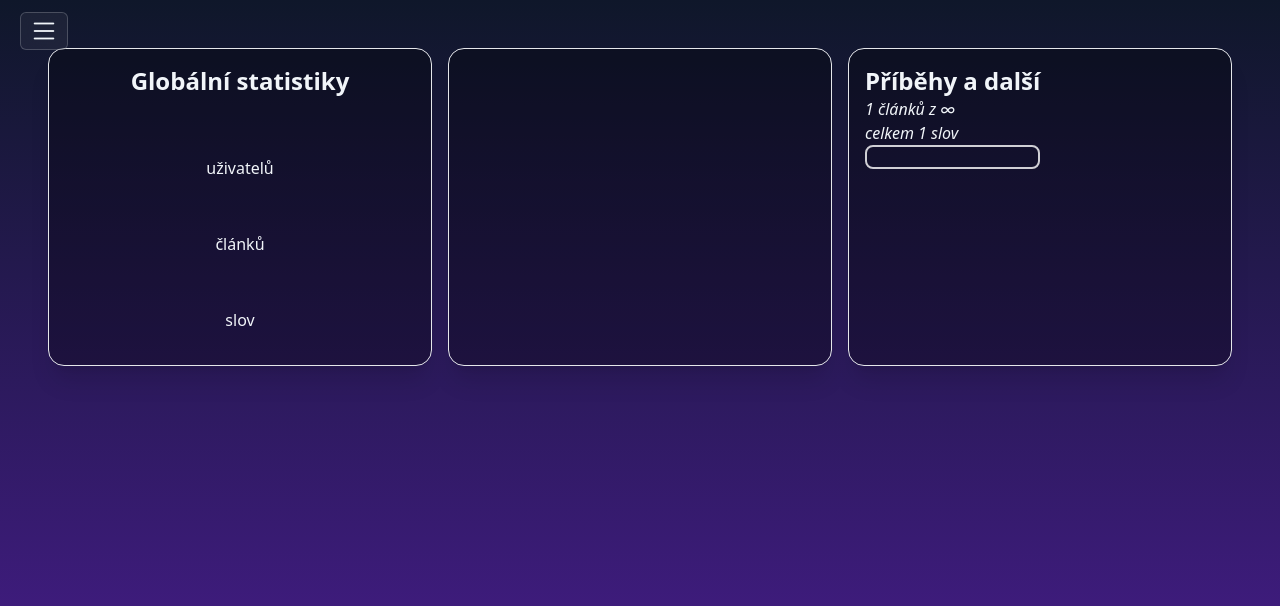
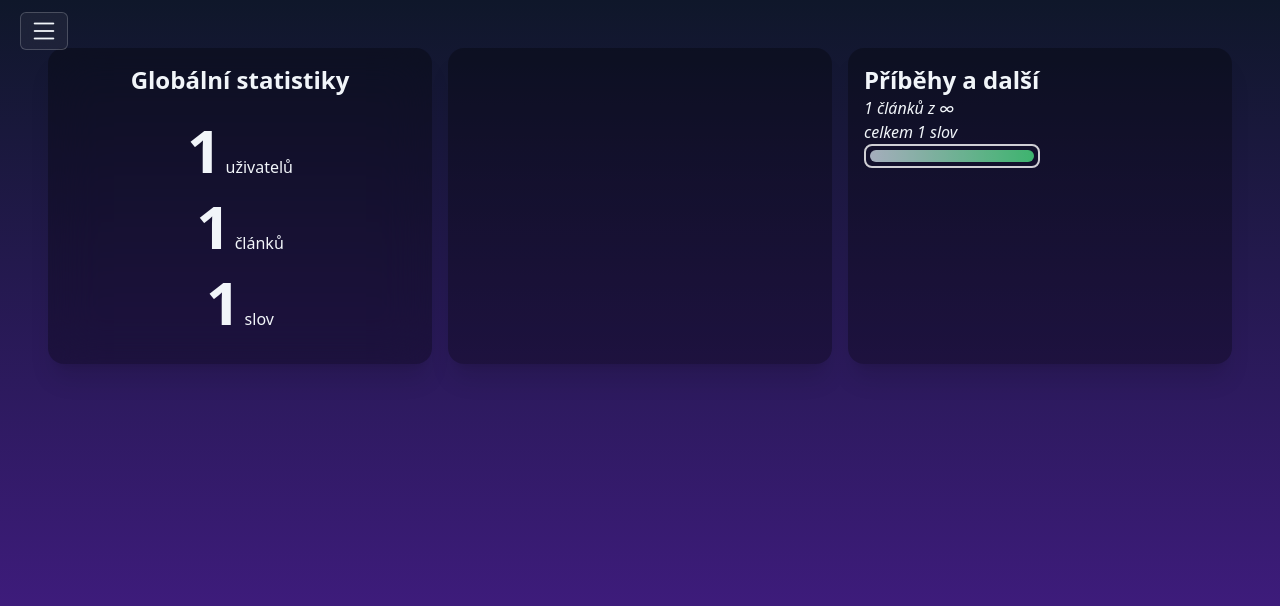
Before and after one commit to scp-cs/translatordb_web, a Flask app: page /stats in a window 1280 px wide. Shown: the top 606 px of the page. Run offline with Flask 3, Linux system fonts and the light colour scheme; tables that the repository leaves empty hold one stand-in row (values such as "Sample post").

Commit message:
Finish stats

```diff
--- a/static/css/src/style.css
+++ b/static/css/src/style.css
@@ -1,4 +1,4 @@
-@import url('https://fonts.googleapis.com/css2?family=Assistant:ital,wght@0,300;0,400;0,600;0,700;1,300;1,400&display=swap');
+@import url('https://fonts.googleapis.com/css2?family=IBM+Plex+Sans:ital,wght@0,300;0,400;0,600;0,700;1,300;1,400&display=swap');
 @tailwind base;
 @tailwind components;
 @tailwind utilities;
--- a/static/css/style.css
+++ b/static/css/style.css
@@ -1,4 +1,4 @@
-@import url('https://fonts.googleapis.com/css2?family=Assistant:ital,wght@0,300;0,400;0,600;0,700;1,300;1,400&display=swap');
+@import url('https://fonts.googleapis.com/css2?family=IBM+Plex+Sans:ital,wght@0,300;0,400;0,600;0,700;1,300;1,400&display=swap');
 
 /*
 ! tailwindcss v3.2.4 | MIT License | https://tailwindcss.com
@@ -1074,8 +1049,8 @@ video {
   --tw-gradient-to: #4c1d95;
 }
 
-.to-red-400{
-  --tw-gradient-to: #f87171;
+.to-green-400{
+  --tw-gradient-to: #4ade80;
 }
 
 .bg-fixed{
@@ -1310,6 +1285,12 @@ video {
 
 .backdrop-blur-md{
   --tw-backdrop-blur: blur(12px);
+  -webkit-backdrop-filter: var(--tw-backdrop-blur) var(--tw-backdrop-brightness) var(--tw-backdrop-contrast) var(--tw-backdrop-grayscale) var(--tw-backdrop-hue-rotate) var(--tw-backdrop-invert) var(--tw-backdrop-opacity) var(--tw-backdrop-saturate) var(--tw-backdrop-sepia);
+          backdrop-filter: var(--tw-backdrop-blur) var(--tw-backdrop-brightness) var(--tw-backdrop-contrast) var(--tw-backdrop-grayscale) var(--tw-backdrop-hue-rotate) var(--tw-backdrop-invert) var(--tw-backdrop-opacity) var(--tw-backdrop-saturate) var(--tw-backdrop-sepia);
+}
+
+.backdrop-blur-xl{
+  --tw-backdrop-blur: blur(24px);
   -webkit-backdrop-filter: var(--tw-backdrop-blur) var(--tw-backdrop-brightness) var(--tw-backdrop-contrast) var(--tw-backdrop-grayscale) var(--tw-backdrop-hue-rotate) var(--tw-backdrop-invert) var(--tw-backdrop-opacity) var(--tw-backdrop-saturate) var(--tw-backdrop-sepia);
           backdrop-filter: var(--tw-backdrop-blur) var(--tw-backdrop-brightness) var(--tw-backdrop-contrast) var(--tw-backdrop-grayscale) var(--tw-backdrop-hue-rotate) var(--tw-backdrop-invert) var(--tw-backdrop-opacity) var(--tw-backdrop-saturate) var(--tw-backdrop-sepia);
 }
--- a/templates/stats.j2
+++ b/templates/stats.j2
@@ -4,19 +4,19 @@
 
 
 <div class="grid w-full grid-cols-1 gap-4 md:grid-cols-3 md:p-12">
-<div class="flex flex-col items-center justify-around col-span-1 px-4 py-4 border shadow-xl bg-black/30 rounded-2xl">
+<div class="flex flex-col items-center justify-around col-span-1 px-4 py-4 shadow-xl bg-black/30 backdrop-blur-xl rounded-2xl">
     <h1 class="mb-6 text-2xl font-bold">Globální statistiky</h1>
     <div class="mb-4 text-center">
-        <h2 class="inline text-6xl font-bold bignumber" data-val="{{global_stats.total_users}}"></h2><p class="inline"> uživatelů</p>
+        <h2 class="inline text-6xl font-bold bignumber" data-val="{{global_stats.total_users}}"></h2><p class="inline">  uživatelů</p>
     </div>
     <div class="mb-4 text-center">
-        <h2 class="inline text-6xl font-bold bignumber" data-val="{{global_stats.total_articles}}"></h2><p class="inline"> článků</p>
+        <h2 class="inline text-6xl font-bold bignumber" data-val="{{global_stats.total_articles}}"></h2><p class="inline">  článků</p>
     </div>
     <div class="mb-4 text-center">
-        <h2 class="inline text-6xl font-bold bignumber" data-val="{{global_stats.total_words}}"></h2><p class="inline">slov</p>
+        <h2 class="inline text-6xl font-bold bignumber" data-val="{{global_stats.total_words}}"></h2><p class="inline">  slov</p>
     </div>
 </div>
-<div class="flex flex-col items-start justify-center col-span-1 px-4 py-4 border shadow-xl bg-black/30 rounded-2xl">
+<div class="flex flex-col items-start justify-center col-span-1 px-4 py-4 shadow-xl bg-black/30 rounded-2xl">
     {% for series in series_info if series.series < 6 %}
         {#
            <div class="flex flex-col items-center justify-center col-span-1 px-4 py-2 rounded-xl bg-white/5"></div>
@@ -26,20 +26,20 @@
             <i>{{series.articles}} článků z 1000</i>
             <i>celkem {{series.words}} slov</i>
             <div class="w-1/2 h-6 px-1 py-1 mb-6 border-2 border-white rounded-lg progressbar opacity-80">
-                <div class="w-0 h-full transition-all duration-700 rounded-lg progressbar-inner bg-gradient-to-r from-slate-300 to-red-400" data-val="{{series.articles}}"></div>
+                <div class="w-0 h-full transition-all duration-700 rounded-lg progressbar-inner bg-gradient-to-r from-slate-300 to-green-400" data-val="{{series.articles}}"></div>
             </div>
         {% else %}
             <h1 class="text-2xl font-bold">Příběhy a další</h1>
             <i>{{series.articles}} článků z ∞</i>
             <i>celkem {{series.words}} slov</i>
             <div class="w-1/2 h-6 px-1 py-1 border-2 border-white rounded-lg progressbar opacity-80">
-                <div class="w-0 h-full transition-all duration-700 rounded-lg progressbar-inner bg-gradient-to-r from-slate-300 to-red-400" data-val="500"></div>
+                <div class="w-0 h-full transition-all duration-700 rounded-lg progressbar-inner bg-gradient-to-r from-slate-300 to-green-400" data-val="1000"></div>
             </div>
         {% endif %}
 
     {% endfor %}
 </div>
-<div class="flex flex-col col-span-1 px-4 py-4 border shadow-xl bg-black/30 rounded-2xl">
+<div class="flex flex-col col-span-1 px-4 py-4 shadow-xl bg-black/30 rounded-2xl">
     {% for series in series_info if series.series > 5 %}
         {#
            <div class="flex flex-col items-center justify-center col-span-1 px-4 py-2 rounded-xl bg-white/5"></div>
@@ -49,14 +49,14 @@
             <i>{{series.articles}} článků z 1000</i>
             <i>celkem {{series.words}} slov</i>
             <div class="w-1/2 h-6 px-1 py-1 mb-6 border-2 border-white rounded-lg progressbar opacity-80">
-                <div class="w-0 h-full transition-all duration-700 rounded-lg progressbar-inner bg-gradient-to-r from-slate-300 to-red-400" data-val="{{series.articles}}"></div>
+                <div class="w-0 h-full transition-all duration-700 rounded-lg progressbar-inner bg-gradient-to-r from-slate-300 to-green-400" data-val="{{series.articles}}"></div>
             </div>
         {% else %}
             <h1 class="text-2xl font-bold">Příběhy a další</h1>
             <i>{{series.articles}} článků z ∞</i>
             <i>celkem {{series.words}} slov</i>
             <div class="w-1/2 h-6 px-1 py-1 border-2 border-white rounded-lg progressbar opacity-80">
-                <div class="w-0 h-full transition-all duration-700 rounded-lg progressbar-inner bg-gradient-to-r from-slate-300 to-red-400" data-val="500"></div>
+                <div class="w-0 h-full transition-all duration-700 rounded-lg progressbar-inner bg-gradient-to-r from-slate-300 to-green-400" data-val="1000"></div>
             </div>
         {% endif %}
 
@@ -64,20 +64,25 @@
 </div>
 
 </div>
-<script>
+<script defer>
 let counters = {}
 
 function countup(e, final) {
     counters[e] = 0
-    intid = setInterval((e, final) => {
-        counters[e]++
+    let intid = setInterval((e, final) => {
+        if(counters[e] == 90) {
+            e.innerHTML = final
+            clearInterval(intid)
+            return
+        } else {
+            counters[e]++
+        }
         e.innerHTML = Math.floor((final/90)*counters[e])
-    }, 20, e)
+    }, 30, e, final)
 }
 
 $('.progressbar-inner').each((_, e) => {$(e).css('width', ($(e).attr('data-val')/1000)*100 + '%')})
 $('.bignumber').each((_, e) => {countup(e, $(e).attr('data-val'))})
-$('.bignumber').each((_, e) => {$(e).change((e) => {}))
 </script>
 
 {% endblock content %}
```
Also changed, not shown: other parts of static/css/style.css (+17 -46 lines).
